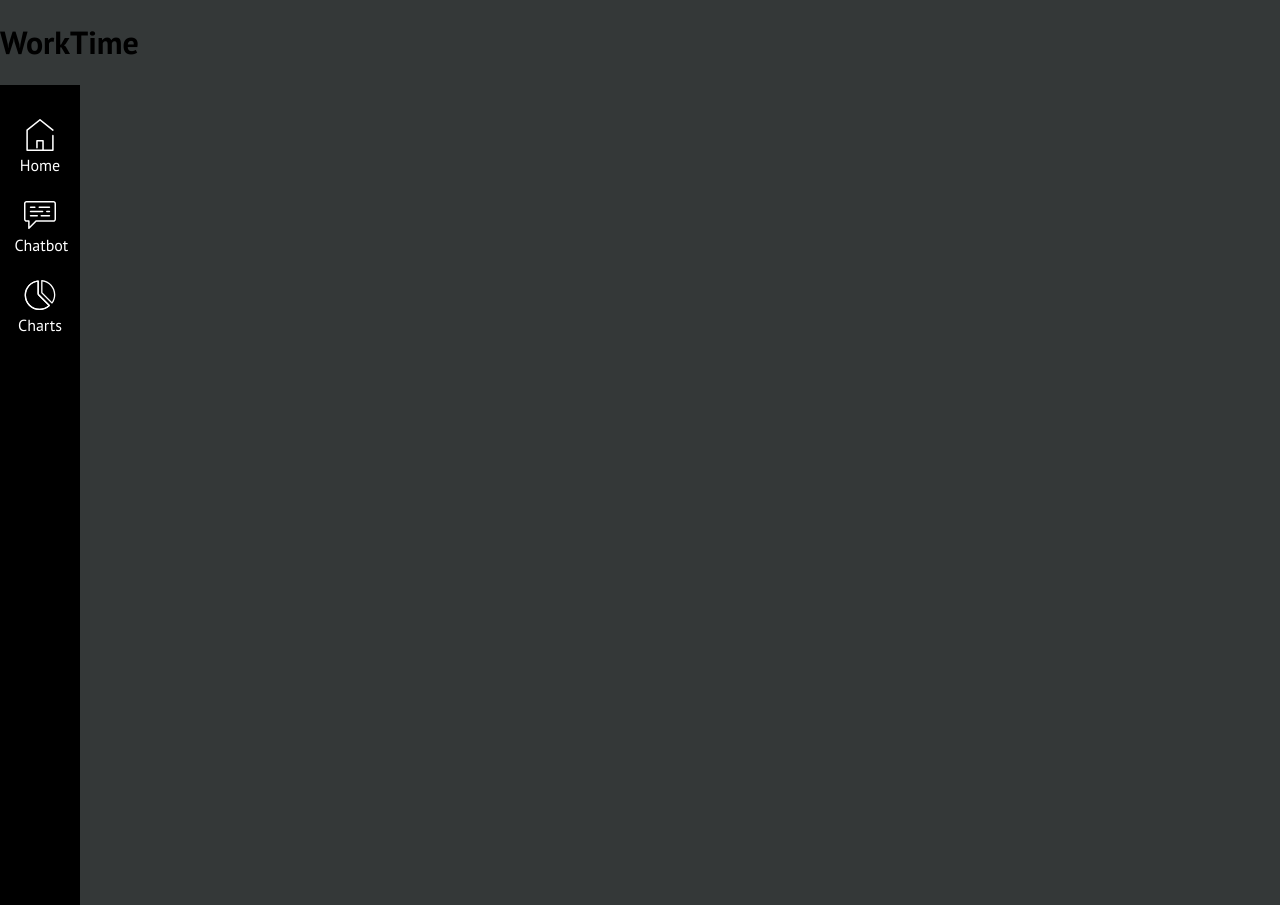
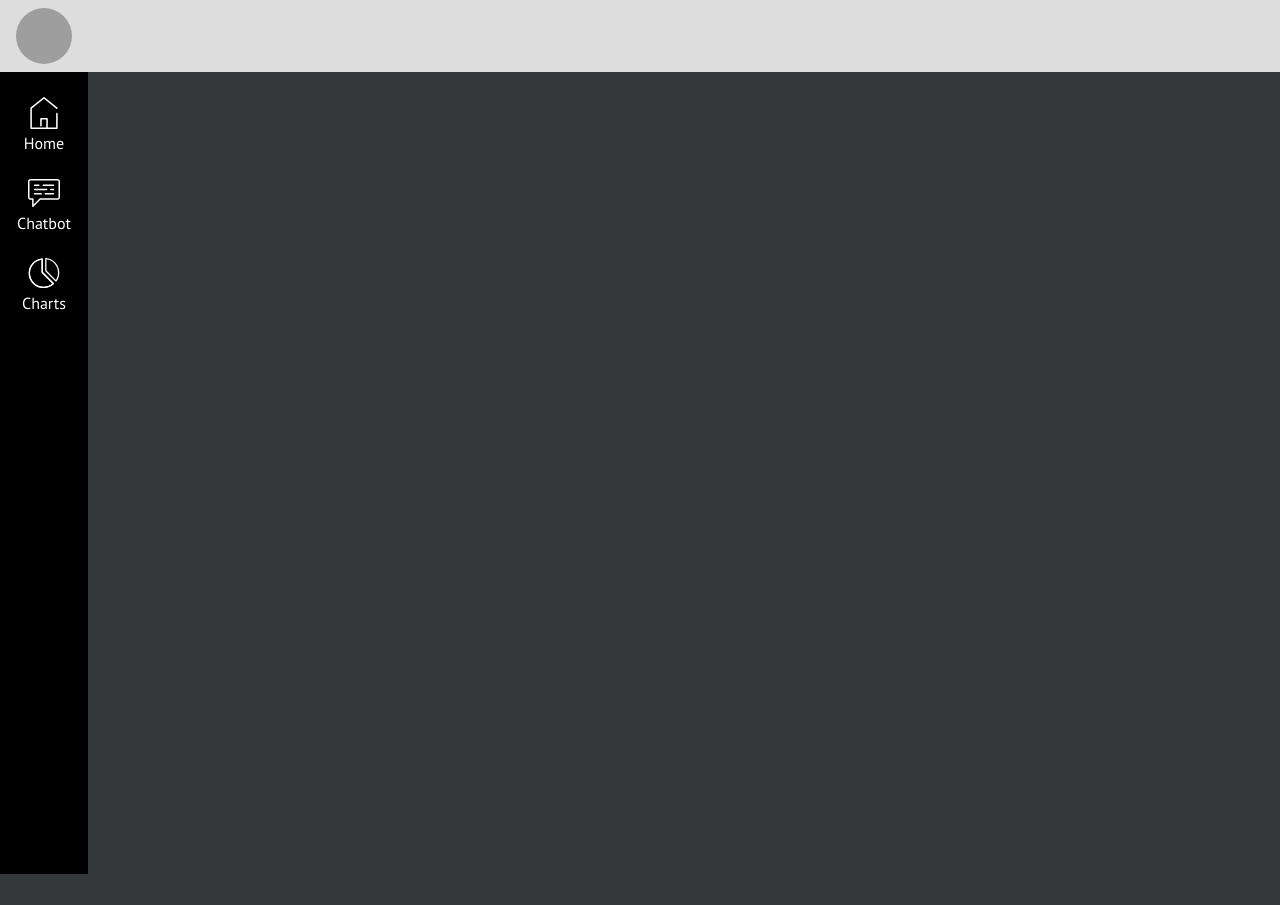
Before and after one commit to sebastian-kopiczko/worktime, a plain HTML site: page app/index.html in a window 1280 px wide. After the commit the page ends 874 px from the top, so only its background shows below. Drawn offline with nearby package versions, Linux system fonts and the light colour scheme; grey boxes are pictures that could not be loaded.

Commit message:
navbar progress + concat scss files to css

```diff
--- a/app/assets/scss/main.scss
+++ b/app/assets/scss/main.scss
@@ -9,32 +9,3 @@ body {
     min-height: 100%;
     font-family: 'PT Sans', sans-serif;
 }
-
-.nav {
-    width: 5em;
-    &__menu {
-        height: 100vh;
-        margin: 0;
-        background: #000;
-        padding: 10px 0px;
-        list-style: none;
-    }
-    &__item {
-        // border: 1px solid #333;
-        margin: 1.5em 0.9em;
-        cursor: pointer;
-        position: relative;
-        height: auto;
-        display: block;
-        a {
-            text-decoration: none;
-            color: #fff;
-            font-size: 1em;
-            display: block;
-            text-align: center;
-        }
-    }
-    .icon {
-        height: 2em;
-    }
-}
--- /dev/null
+++ b/app/assets/scss/navbar.scss
@@ -0,0 +1,44 @@
+.topbar {
+    width: 100%;
+    height: 4em;
+    background: #ddd;
+    padding-top: 0.5em;
+    .user-img {
+        width: 3.5em;
+        height: 3.5em;
+        margin-left: 1em;
+        border-radius: 50%;
+        background: {
+            image: url('https://scontent.fwaw5-1.fna.fbcdn.net/v/t1.0-9/12074977_881580261919192_8102689156509213859_n.jpg?oh=4c8914f2388d7eab7a239853ac3748fe&oe=59756401');
+            size: cover;
+        }
+    }
+}
+
+.nav {
+    width: 5.5em;
+    &__menu {
+        height: 100vh;
+        background: #000;
+        padding: 1px;
+        list-style: none;
+        margin-top: 0;
+    }
+    &__item {
+        margin: 1.5em 0.9em;
+        cursor: pointer;
+        position: relative;
+        height: auto;
+        display: block;
+        a {
+            text-decoration: none;
+            color: #fff;
+            font-size: 1em;
+            display: block;
+            text-align: center;
+        }
+    }
+    .icon {
+        height: 2em;
+    }
+}
--- /dev/null
+++ b/app/assets/scss/styles.scss
@@ -0,0 +1,2 @@
+@import 'main';
+@import 'navbar';
--- a/app/index.html
+++ b/app/index.html
@@ -10,17 +10,16 @@
     <script src="https://ajax.googleapis.com/ajax/libs/angularjs/1.5.6/angular.min.js"></script>
     <link href="https://fonts.googleapis.com/css?family=PT+Sans:400,700&amp;subset=latin-ext" rel="stylesheet">
     <!--CONCAT FILES!!! AND CHANGE HREF TO STYLES <link rel="stylesheet" href="styles/bundle.css"> -->
-    <link rel="stylesheet" href="assets/css/main.css">
+    <link rel="stylesheet" href="assets/css/styles.css">
 </head>
 
 <body ng-app="workTimeApp">
 
     <div ng-controller="mainCtrl">
-        <h1 ng-click="hiho()">WorkTime</h1>
-        <sidebar></sidebar>
+        <navbar></navbar>
     </div>
     <script src="app.js" type="text/javascript"></script>
-    <script src="scripts/directives/sidebar.js" type="text/javascript"></script>
+    <script src="scripts/directives/navbar.js" type="text/javascript"></script>
 </body>
 
 </html>
--- /dev/null
+++ b/app/scripts/directives/navbar.js
@@ -0,0 +1,6 @@
+angular.module('workTimeApp')
+    .directive('navbar', function () {
+        return {
+            templateUrl: '../../templates/navbar.html'
+        }
+    })
--- a/app/scripts/directives/sidebar.js
+++ /dev/null
@@ -1,6 +0,0 @@
-angular.module('workTimeApp')
-    .directive('sidebar', function () {
-        return {
-            templateUrl: '../../templates/sidebar.html'
-        }
-    })
--- a/app/styles/bundle.css
+++ b/app/styles/bundle.css
@@ -8,38 +8,6 @@ body {
   padding: 0;
   min-height: 100%;
   font-family: 'PT Sans', sans-serif;
-}
-
-.nav {
-  width: 5em;
-}
-
-.nav__menu {
-  height: 100vh;
-  margin: 0;
-  background: red;
-  padding: 10px 0px;
-  list-style: none;
-}
-
-.nav__item {
-  margin: 1.5em 0.9em;
-  cursor: pointer;
-  position: relative;
-  height: auto;
-  display: block;
-}
-
-.nav__item a {
-  text-decoration: none;
-  color: #fff;
-  font-size: 1em;
-  display: block;
-  text-align: center;
-}
-
-.nav .icon {
-  height: 2em;
 }
 /*! normalize.css v7.0.0 | MIT License | github.com/necolas/normalize.css */
 
--- a/app/templates/sidebar.html
+++ b/app/templates/navbar.html
@@ -1,3 +1,6 @@
+<div class="topbar">
+    <div class="user-img"></div>
+</div>
 <nav class="nav">
     <ul class="nav__menu">
         <li class="nav__item">
--- a/gulpfile.js
+++ b/gulpfile.js
@@ -11,7 +11,7 @@ gulp.task('concat', function () {
 });
 
 gulp.task('sass', function () {
-    return gulp.src('app/assets/scss/main.scss').pipe(sass().on('error', sass.logError)).pipe(autoprefixer()).pipe(gulp.dest('app/assets/css')).pipe(browserSync.reload({
+    return gulp.src('app/assets/scss/styles.scss').pipe(sass().on('error', sass.logError)).pipe(autoprefixer()).pipe(gulp.dest('app/assets/css')).pipe(browserSync.reload({
         stream: true
     }));
 });
@@ -22,7 +22,7 @@ gulp.task('browserSync', function () {
         },
     })
 })
-gulp.task('watch', ['browserSync', 'sass', 'concat'], function () {
+gulp.task('watch', ['browserSync', 'sass'], function () {
     gulp.watch('app/assets/scss/**/*.scss', ['sass']);
     gulp.watch('app/views/**/*.html', browserSync.reload);
 });
```
Also changed, not shown: app/assets/css/styles.css.
